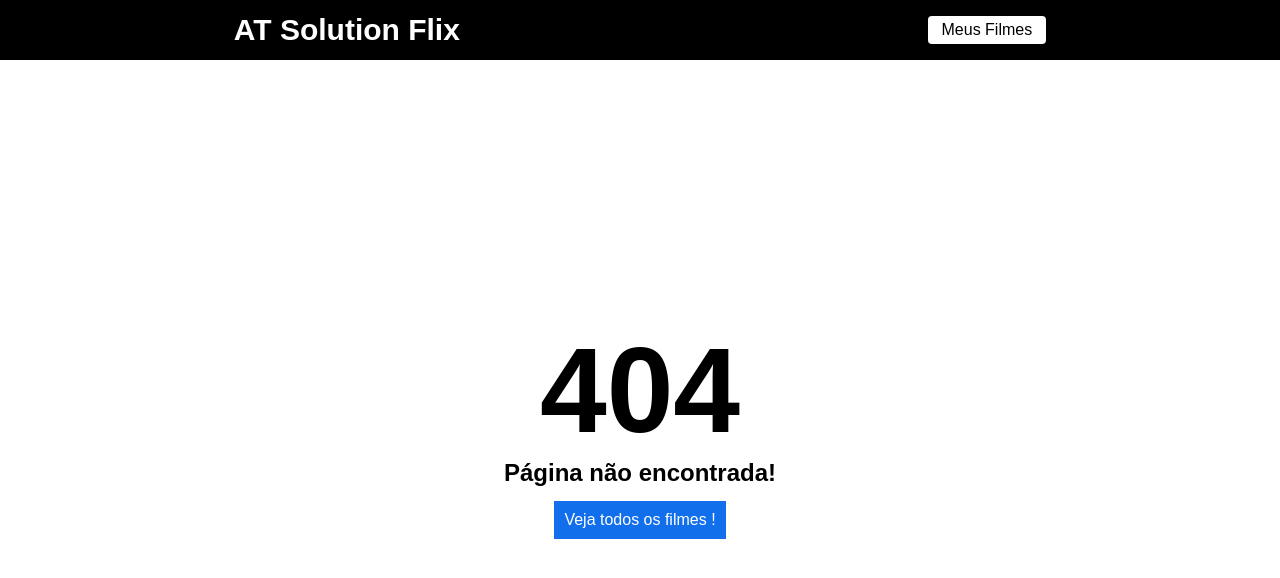
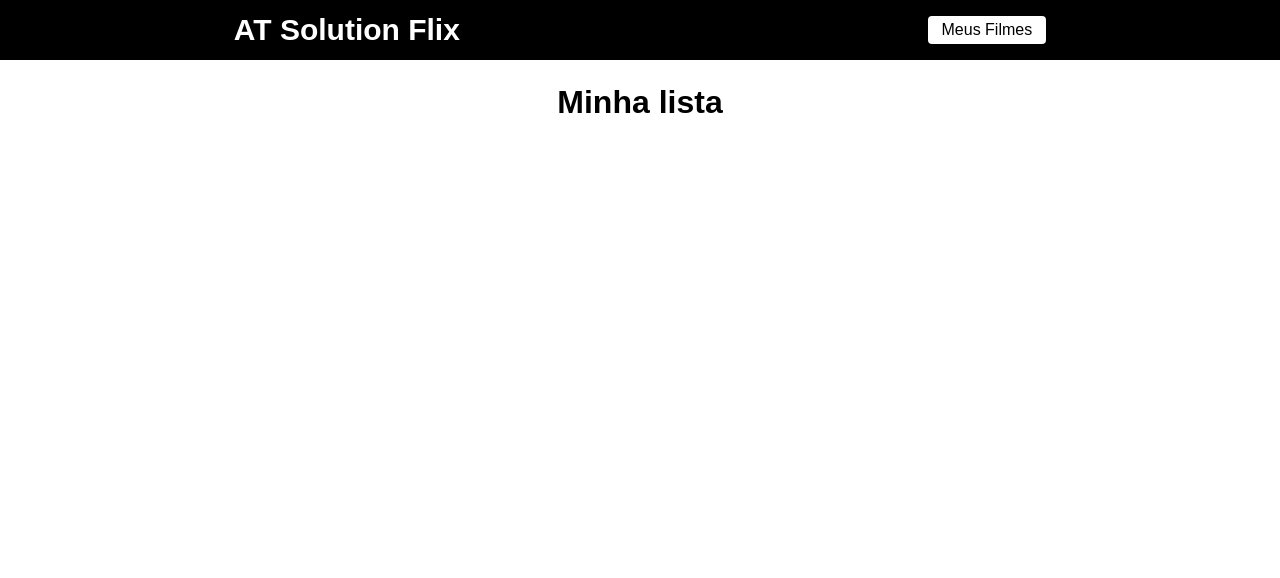
Before and after one commit to Hitiro/AT-Solution-Flix, a React (Create React App) app: page /favoritos in a window 1280 px wide. Before the commit this address had no page. Shown: the top 578 px of the page. Built offline with nearby package versions, Linux system fonts and the light colour scheme; the HTML template or start-up script is replaced by a standard one.

Commit message:
feat: criando rotas e estilizando favoritos

```diff
--- a/src/pages/Favoritos/favoritos.css
+++ b/src/pages/Favoritos/favoritos.css
@@ -0,0 +1,39 @@
+.meus-filmes{
+  margin-top: 24px;
+  display: flex;
+  flex-direction: column;
+  align-items: center;
+}
+
+
+.meus-filmes h1{
+  margin-bottom: 14px;
+}
+
+.meus-filmes span{
+  font-size: 18px;
+}
+
+.meus-filmes ul{
+  width: 720px;
+}
+
+.meus-filmes ul li{
+  list-style: none;
+  display: flex;
+  justify-content: space-between;
+  align-items: center;
+  margin-bottom: 14px;
+}
+
+.meus-filmes div{
+  display: flex;
+  justify-content: center;
+  align-items: center;
+}
+
+.meus-filmes div a{
+  text-decoration: none;
+  color: #116feb;
+  margin-right: 14px;
+}
--- a/src/pages/Favoritos/index.js
+++ b/src/pages/Favoritos/index.js
@@ -0,0 +1,37 @@
+import { useEffect, useState } from 'react';
+import './favoritos.css';
+import { Link } from 'react-router-dom';
+
+function Favoritos() {
+
+  const [filmes, setFilmes] = useState([]);
+
+  useEffect(() => {
+
+    const minhaLista = localStorage.getItem("@ATPrimeFlix");
+    setFilmes(JSON.parse(minhaLista) || []);
+
+  }, [])
+
+  return (
+    <div className="meus-filmes">
+      <h1>Minha lista</h1>
+
+      <ul>
+        {filmes.map((item) => {
+          return (
+            <li key={item.id}>
+              <span>{item.title}</span>
+              <div>
+                <Link to={`/filme/${item.id}`}>Ver detalhes</Link>
+                <button>Excluir</button>
+              </div>
+            </li>
+          )
+        })}
+      </ul>
+    </div>
+  )
+}
+
+export default Favoritos
--- a/src/routes.js
+++ b/src/routes.js
@@ -4,6 +4,7 @@
 import Filme from './pages/Filme';
 import Header from './components/Header';
 import Erro from './pages/Erro';
+import Favoritos from './pages/Favoritos';
 
 function RoutesApp() {
   return (
@@ -12,6 +13,7 @@
       <Routes>
         <Route path="/" element={<Home />} />
         <Route path="/filme/:id" element={<Filme />} />
+        <Route path="/favoritos" element={<Favoritos />} />
 
         <Route path="*" element={<Erro />} />
       </Routes>
```
